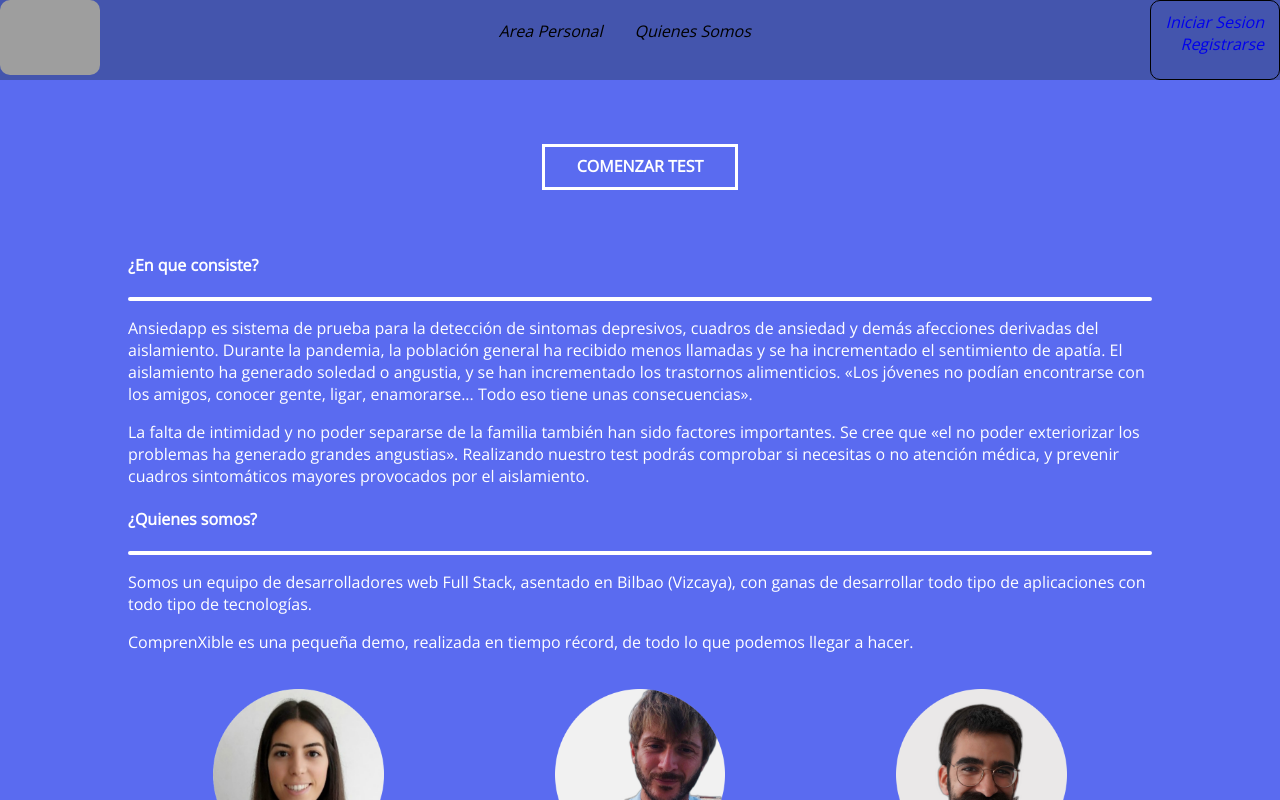
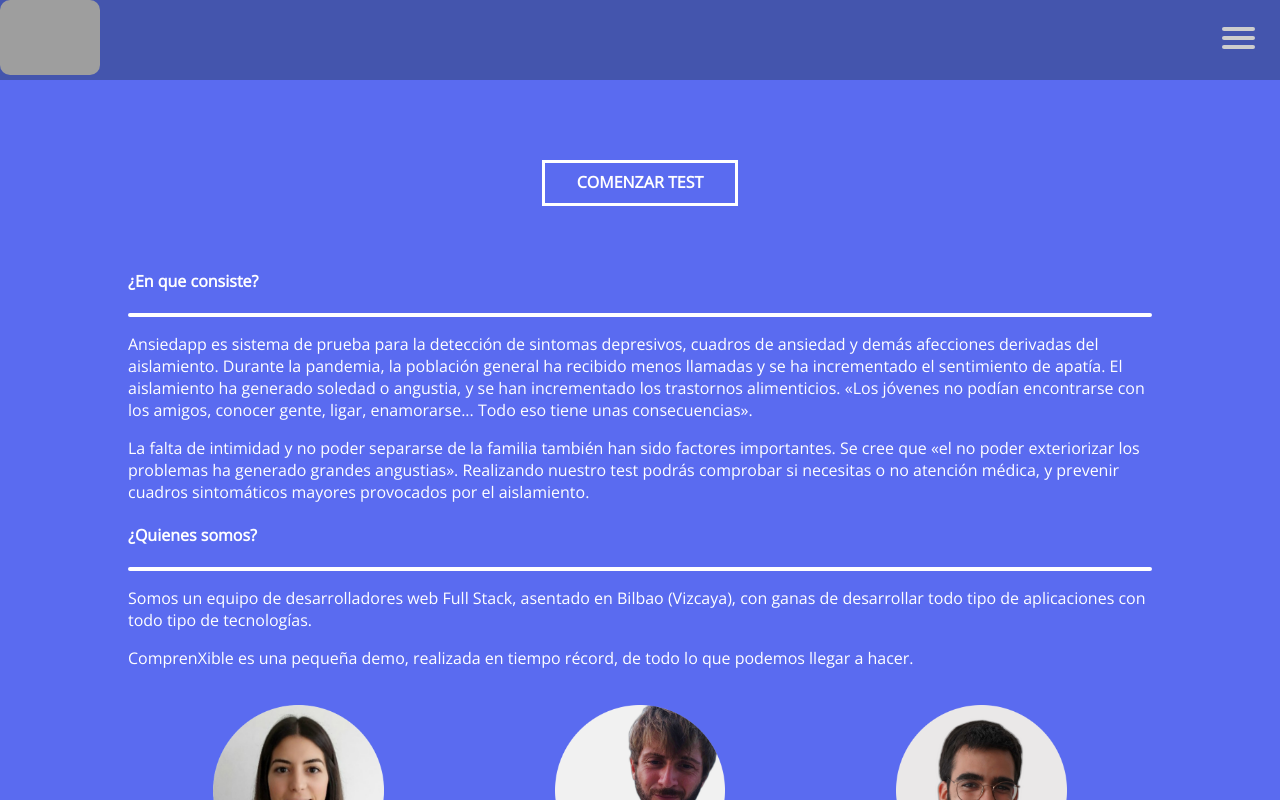
Before and after one commit to AsierGarper/ComprenXible-App, a React (Create React App) app in the folder comprenXible_React/: page / in a window 1280 px wide. Shown: the top 800 px of the page. Built offline with nearby package versions, Linux system fonts and the light colour scheme; grey boxes are pictures that could not be loaded; what react-chatbot-kit would draw is missing.

Commit message:
Cambios de diseno en navbar, con hamburguer menu, y pequenos disenos en TestResul, eliminacion de mapa de forma temporal de PersonalArea

```diff
--- a/comprenXible_React/src/components/navbar/Navbar.css
+++ b/comprenXible_React/src/components/navbar/Navbar.css
@@ -2,6 +2,7 @@
     display: flex;
     font-style:italic;
     justify-content: space-between;
+    align-items: center;
     background-color: var(--dark-turquoise-color);
 }
 
@@ -54,9 +55,155 @@
       display: flex;
       flex-direction: column;
       text-align: end;
-      border: solid black 1px;
       border-radius: 10px;
       padding: 10px;
       text-decoration: none;
   }
-  }
+}
+
+
+
+#menuToggle
+{
+  display: block;
+  position: relative;
+  z-index: 1;
+  -webkit-user-select: none;
+  user-select: none;
+}
+
+#menuToggle a
+{
+  text-decoration: none;
+  color: #232323;
+  transition: color 0.3s ease;
+}
+
+#menuToggle a:hover
+{
+  color: tomato;
+}
+
+
+#menuToggle input
+{
+  display: block;
+  width: 40px;
+  height: 32px;
+  position: absolute;
+  top: -10px;
+  left: -13px;
+  cursor: pointer;
+  opacity: 0;
+  z-index: 2;
+  -webkit-touch-callout: none;
+}
+
+/*
+ * Just a quick hamburger
+ */
+#menuToggle span
+{
+  display: block;
+  width: 33px;
+  height: 4px;
+  margin-bottom: 5px;
+  position: relative;
+  background: #cdcdcd;
+  border-radius: 3px;
+  margin-right: 15px;
+  z-index: 1;
+  transform-origin: 4px 0px;
+  transition: transform 0.5s cubic-bezier(0.77,0.2,0.05,1.0),
+              background 0.5s cubic-bezier(0.77,0.2,0.05,1.0),
+              opacity 0.55s ease;
+}
+
+#menuToggle span:first-child
+{
+  transform-origin: 0% 0%;
+}
+
+#menuToggle span:nth-last-child(2)
+{
+  transform-origin: 50% 100%;
+}
+#menuToggle span:last-child
+{
+  transform-origin: 75% -30%;
+}
+
+
+/*
+ * Transform all the slices of hamburger
+ * into a crossmark.
+ */
+#menuToggle input:checked ~ span
+{
+  opacity: 1;
+  transform: rotate(45deg) translate(-2px, -1px);
+  background: white;
+}
+
+/*
+ * But let's hide the middle one.
+ */
+#menuToggle input:checked ~ span:nth-last-child(3)
+{
+  opacity: 0;
+  transform: rotate(0deg) scale(0.2, 0.2);
+}
+
+/*
+ * Ohyeah and the last one should go the other direction
+ */
+#menuToggle input:checked ~ span:nth-last-child(2)
+{
+  transform: rotate(-45deg) translate(0, -1px);
+}
+
+/*
+ * Make this absolute positioned
+ * at the top left of the screen
+ */
+#menu
+{
+  height: 0;
+  opacity: 0;
+  background: var(--darkreader-bg--dark-turquoise-color);
+  margin: 0;
+  padding-bottom: 1em;
+  list-style-type: none;
+  /* -webkit-font-smoothing: antialiased; */
+  /* transform-origin: 0% 0%; */
+  /* transform: translate(-100%, 0); */
+  transition: height 0.7s, opacity 0.2s;
+}
+#menu.menu--show
+{
+  height: 220px;
+  opacity: 1;
+  transition: height 0.2s, opacity 0.7s;
+}
+
+#menu li
+{
+
+  padding: 10px 0;
+  font-size: 22px;
+}
+#menu a
+{
+  color: white;
+  text-decoration: none;
+
+}
+
+
+/*
+ * And let's slide it in from the left
+ */
+#menuToggle input:checked ~ ul
+{
+  transform: none;
+}
--- a/comprenXible_React/src/components/navbar/Navbar.js
+++ b/comprenXible_React/src/components/navbar/Navbar.js
@@ -1,5 +1,6 @@
 
-import React from 'react';
+import React, { useState } from 'react';
+
 import {
     Link
 } from "react-router-dom";
@@ -8,6 +9,10 @@ import Photo from './images/LogoDemo.gif'
 
 import './Navbar.css';
 
+
+function Navbar() {
+
+    const [showMenu, setShowMenu] = useState(false);
     // function myFunction() {
     //     var x = document.getElementById("myTopnav");
     //     if (x.className === "topnav") {
@@ -16,25 +21,41 @@ import './Navbar.css';
     //         x.className = "topnav";
     //     }
     // }
+    function toogleNavbar() {
+        if (showMenu) {
+            setShowMenu(false);
+            console.log("false");
+        } else {
+            setShowMenu(true);
+            console.log("true");
+        }
+    }
 
-
-function Navbar() {
     return (
+        <header>
             <div className="navbar">
                 <Link to="/">
                     <img src={Photo} className="logoAnsiedapp" alt="logoAnsiedapp" />
                 </Link>
-            <div className="navbarLinks">
-                <Link to="/PersonalArea">Area Personal</Link>
-                {/* <a href="#PersonalArea">Area Personal</a> */}
-                <Link to="/whoweare">Quienes Somos</Link>
-                {/* <a href="#PersonalArea">Area Personal</a> */}
+                <div className="credentials">
+                    <div id="menuToggle">
+                        <input type="checkbox" onClick={function () { toogleNavbar() }} />
+
+                        <span></span>
+                        <span></span>
+                        <span></span>
                     </div>
-            <div className="credentials">
-                <Link to="/SignIn">Iniciar Sesion</Link>
-                <Link to="/Register">Registrarse</Link>
+
                 </div>
             </div>
+            <ul id="menu" className={showMenu === true ? "menu--show" : ""}>
+                <Link to="/SignIn"><li>Iniciar Sesion</li></Link>
+                <Link to="/Register"><li>Registrarse</li></Link>
+                <Link to="/PersonalArea"><li>Area Personal</li></Link>
+                <Link to="/PersonalArea"><li>Contacto</li></Link>
+            </ul>
+
+        </header>
 
     );
 }
--- a/comprenXible_React/src/components/testResult/TestResult.js
+++ b/comprenXible_React/src/components/testResult/TestResult.js
@@ -14,14 +14,13 @@ function TestResult() {
                 <Modals />
                 <div className="testContainer">
                     <div className="testWelcome">
-                        <h3>Análisis realizado correctamente.</h3>
-                        <p>Gracias por utilizar nuestro servicio, tu resultado ha sido registrado. Puedes verlo en todo momento en tu Área Personal.
+                        <h3>Análisis completado.</h3>
+                        <p> Gracias por utilizar nuestro servicio, tu resultado ha sido registrado. Comprueba tu bandeja de entrada para ver los resultados con más detalle.
                         </p>
-                        <p>Puedes ver el historial de tus resultados en tu area personal.</p>
+                        <p>Puedes ver el historial de tus resultados en todo momento desde tu area personal.</p>
                     </div>
                     <div className="startTestButton">
                         <Link to="/PersonalArea" className="button button--bgTransparent-white">Visita tu Area Personal</Link>
-                        {/* HAY QUE CAMBIAR ESTE LINK */}
                     </div>
                 </div>
             </div>
--- a/comprenXible_React/src/pages/PersonalArea/PersonalArea.js
+++ b/comprenXible_React/src/pages/PersonalArea/PersonalArea.js
@@ -74,13 +74,13 @@ function PersonalArea() {
                             <button className="button button--bgTransparent-white">Enviar resultados</button>
                         </tr>
                     </table>
-                    <iframe title="map"
+                    {/* <iframe title="map"
                         width="600"
                         height="450"
                         loading="lazy"
                         allowfullscreen
                         src="https://www.google.com/maps/embed/v1/place?key=AIzaSyD9ecVzHiRU3frlwA9-R-q40p5GlVEXilU&q=current+location">
-                    </iframe>
+                    </iframe> */}
                 </div>
 
             </div>
```
Lines whose indentation alone changed are shown as unchanged.
